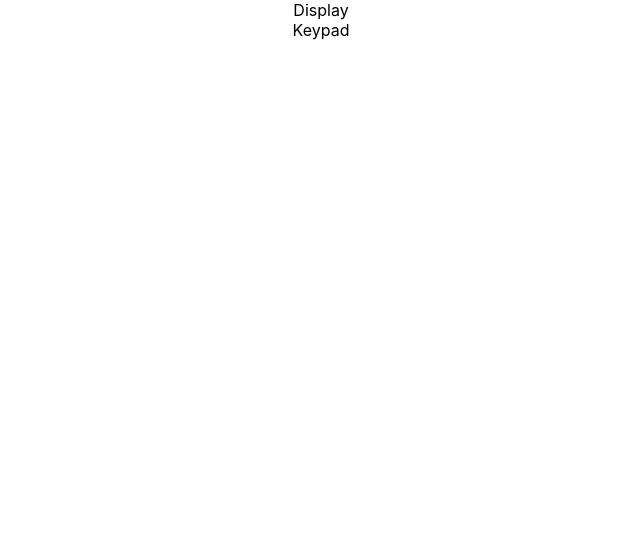
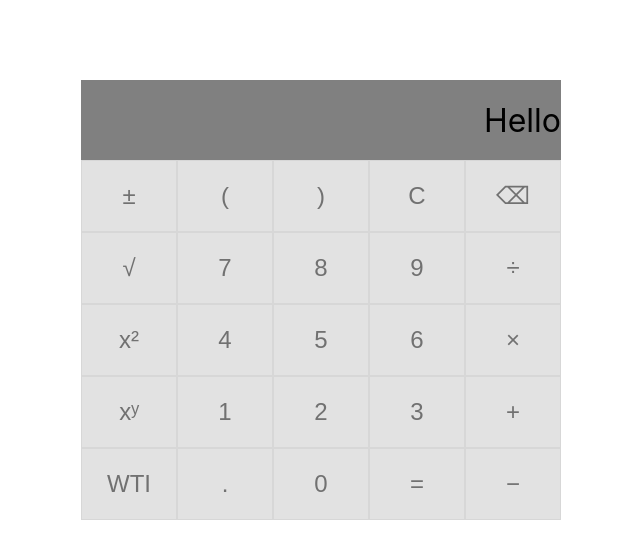
Before and after one commit to jordantram/calculator, a React (Create React App) app: page / in a window 1280 px wide. Shown: the top 558 px of the page, without its empty margins (319-959 px from the left). Built offline with nearby package versions, Linux system fonts and the light colour scheme.

Commit message:
Basic styling

```diff
--- a/src/App.css
+++ b/src/App.css
@@ -1,38 +1,6 @@
 .App {
-  text-align: center;
+  display: flex;
+  justify-content: center;
+  align-items: center;
+  height: 75vh;
 }
-
-.App-logo {
-  height: 40vmin;
-  pointer-events: none;
-}
-
-@media (prefers-reduced-motion: no-preference) {
-  .App-logo {
-    animation: App-logo-spin infinite 20s linear;
-  }
-}
-
-.App-header {
-  background-color: #282c34;
-  min-height: 100vh;
-  display: flex;
-  flex-direction: column;
-  align-items: center;
-  justify-content: center;
-  font-size: calc(10px + 2vmin);
-  color: white;
-}
-
-.App-link {
-  color: #61dafb;
-}
-
-@keyframes App-logo-spin {
-  from {
-    transform: rotate(0deg);
-  }
-  to {
-    transform: rotate(360deg);
-  }
-}
--- a/src/App.js
+++ b/src/App.js
@@ -6,8 +6,10 @@ import './App.css';
 const App = () => {
   return (
     <div className="App">
-      <Display />
-      <Keypad />
+      <div className="calc-wrapper">
+        <Display input={"Hello"}/>
+        <Keypad />
+      </div>
     </div>
   );
 }
--- a/src/components/Button.css
+++ b/src/components/Button.css
@@ -0,0 +1,14 @@
+.calc-button {
+  background: #e2e2e2;
+  border: 1px solid rgba(0,0,0,0.05);
+  align-items: center;
+  justify-content: center;
+  width: 4em;
+  font-size: 1.5em;
+  color: rgba(0, 0, 0, 0.5);
+  height: 3em;
+}
+
+.calc-button:hover {
+  cursor: pointer;
+}
--- a/src/components/Button.js
+++ b/src/components/Button.js
@@ -1,10 +1,11 @@
 import React from 'react';
+import './Button.css';
 
-const Button = () => {
+const Button = ({ value }) => {
   return (
-    <div>
-      Button
-    </div>
+    <button className='calc-button'>
+      {value}
+    </button>
   );
 }
 
--- a/src/components/Display.css
+++ b/src/components/Display.css
@@ -0,0 +1,8 @@
+.calc-display {
+  height: 2.5em;
+  display: flex;
+  justify-content: flex-end;
+  align-items: center;
+  background-color: grey;
+  font-size: 2em;
+}
--- a/src/components/Display.js
+++ b/src/components/Display.js
@@ -1,9 +1,10 @@
 import React from 'react';
+import './Display.css'
 
-const Display = () => {
+const Display = ({ input }) => {
   return (
-    <div>
-      Display
+    <div className='calc-display'>
+      {input}
     </div>
   );
 }
--- a/src/components/Keypad.css
+++ b/src/components/Keypad.css
@@ -0,0 +1,10 @@
+.keypad-wrapper {
+  justify-content: center;
+  align-items: center;
+}
+
+.keypad-row {
+  display: flex;
+  justify-content: center;
+  align-items: center;
+}
--- a/src/components/Keypad.js
+++ b/src/components/Keypad.js
@@ -1,9 +1,45 @@
 import React from 'react';
+import Button from './Button';
+import './Keypad.css';
 
 const Keypad = () => {
   return (
-    <div>
-      Keypad
+    <div className='keypad-wrapper'>
+      <div className='keypad-row'>
+        <Button value={"±"}/>
+        <Button value={"("}/>
+        <Button value={")"}/>
+        <Button value={"C"}/>
+        <Button value={"⌫"}/>
+      </div>
+      <div className='keypad-row'>
+        <Button value={"√"}/>
+        <Button value={7}/>
+        <Button value={8}/>
+        <Button value={9}/>
+        <Button value={"÷"}/>
+      </div>
+      <div className='keypad-row'>
+        <Button value={"x²"}/>
+        <Button value={4}/>
+        <Button value={5}/>
+        <Button value={6}/>
+        <Button value={"×"}/>
+      </div>
+      <div className='keypad-row'>
+        <Button value={"xʸ"}/>
+        <Button value={1}/>
+        <Button value={2}/>
+        <Button value={3}/>
+        <Button value={"+"}/>
+      </div>
+      <div className='keypad-row'>
+        <Button value={"WTI"}/>
+        <Button value={"."}/>
+        <Button value={0}/>
+        <Button value={"="}/>
+        <Button value={"−"}/>
+      </div>
     </div>
   );
 }
```
